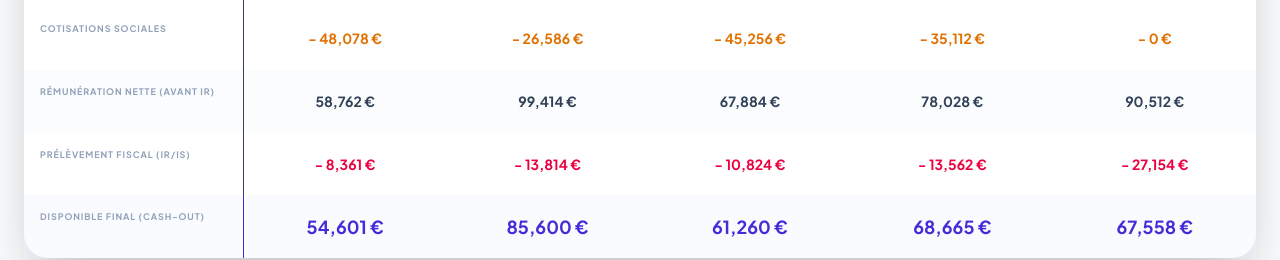
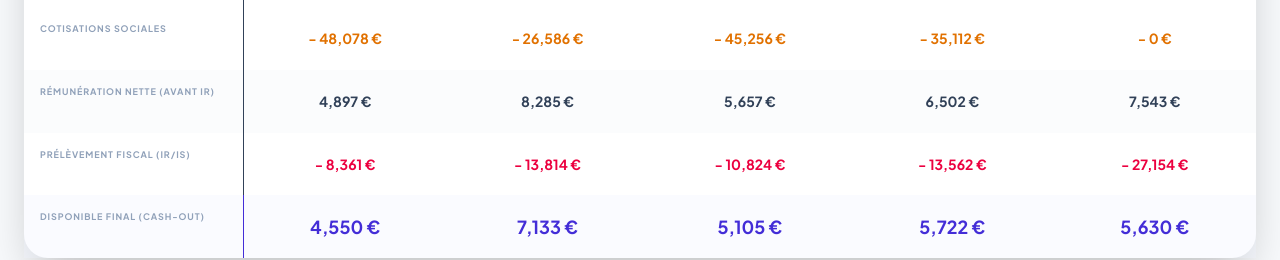
Before and after one commit to Guillaume1983/freelance-simulator-next, a Next.js app: page / in a window 1280 px wide. Shown: the part 557-817 px from the top of the page. Built offline with nearby package versions, Linux system fonts and the light colour scheme.

Commit message:
Correction deploiement Vercel

```diff
--- a/components/ComparisonTable.tsx
+++ b/components/ComparisonTable.tsx
@@ -32,78 +32,58 @@ export default function ComparisonTable({ sim, selectedId, setSelectedId }: any)
               </h3>
             </th>
             {regimes.map((r: any) => (
-              <th
-                key={r.id}
-                className={`p-4 relative pt-12 border-b dark:border-slate-800 transition-all duration-300 ${selectedId === r.id ? 'col-active' : ''}`}
-              >
+              <th key={r.id} className={`p-4 relative pt-12 border-b dark:border-slate-800 transition-all duration-300 ${selectedId === r.id ? 'col-active' : ''}`}>
                 <div className={`header-band band-${r.class}`}></div>
                 {r.id === winnerId && <div className="winner-badge">🏆 OPTIMUM</div>}
-
                 <button className="absolute top-4 right-3 text-slate-400 hover:text-indigo-500 transition-colors">
                   <SlidersVertical size={14}/>
                 </button>
-
                 <div className="flex items-center justify-center gap-2 mb-2">
                   <span className="text-[13px] font-black dark:text-white uppercase tracking-tighter">{r.id}</span>
                   {r.id === 'Micro' && r.ca > 77700 && <AlertCircle size={12} className="text-rose-500" />}
                 </div>
-
                 <div className="text-3xl font-black dark:text-white leading-none tracking-tighter">
-                  {fmt(r.net / 12)}
-                  <span className="text-[11px] text-slate-400 font-bold ml-1">/m</span>
+                  {fmt(r.net / 12)}<span className="text-[11px] text-slate-400 font-bold ml-1">/m</span>
                 </div>
-
                 <div className="flex items-center gap-1.5 mt-3 justify-center">
                   <span className="px-2.5 py-1 rounded-lg bg-slate-100 dark:bg-slate-800 text-[9px] font-black flex items-center gap-1">🧠 {r.mental}/5</span>
                   <span className="px-2.5 py-1 rounded-lg bg-slate-100 dark:bg-slate-800 text-[9px] font-black uppercase text-slate-500 tracking-tighter">{r.safety}</span>
                 </div>
-
-                <button
-                  onClick={() => setSelectedId(r.id === selectedId ? null : r.id)}
-                  className={`btn-select ${selectedId === r.id ? 'btn-active' : ''}`}
-                >
+                <button onClick={() => setSelectedId(r.id === selectedId ? null : r.id)} className={`btn-select ${selectedId === r.id ? 'btn-active' : ''}`}>
                   {selectedId === r.id ? 'Analyse Active' : 'Analyse Expert'}
                 </button>
               </th>
             ))}
           </tr>
         </thead>
-
         <tbody className="text-slate-700 dark:text-slate-300">
           {rows.map((row, idx) => (
             <React.Fragment key={idx}>
               <tr className={`group transition-colors ${row.highlight ? 'bg-slate-50/50 dark:bg-slate-900/30 font-bold' : ''} ${row.isFinal ? 'bg-indigo-50/30 dark:bg-indigo-900/40 text-indigo-700 dark:text-indigo-300 font-black' : ''}`}>
                 <td className="p-4 border-r dark:border-slate-800">
-                  <div className="font-bold text-slate-400 dark:text-slate-500 uppercase text-[9px] tracking-widest leading-tight">
-                    {row.label}
-                  </div>
-                  <div
-                    onClick={() => toggleDetail(idx)}
-                    className="text-[8px] text-indigo-500 font-black cursor-pointer uppercase mt-1 inline-flex items-center gap-1 opacity-0 group-hover:opacity-100 transition-opacity"
-                  >
+                  <div className="font-bold text-slate-400 dark:text-slate-500 uppercase text-[9px] tracking-widest leading-tight">{row.label}</div>
+                  <div onClick={() => toggleDetail(idx)} className="text-[8px] text-indigo-500 font-black cursor-pointer uppercase mt-1 inline-flex items-center gap-1 opacity-0 group-hover:opacity-100 transition-opacity">
                     Détails <ArrowRight size={10}/>
                   </div>
                 </td>
-                {regimes.map((r: any) => (
-                  <td
-                    key={r.id}
-                    className={`p-4 text-center font-bold transition-all duration-300 ${selectedId === r.id ? 'col-active' : ''} ${row.isFinal ? 'text-lg' : 'text-sm'} ${row.color || ''}`}
-                  >
-                    {row.prefix} {fmt(row.k === 'net' || row.k === 'beforeTax' ? r[row.key]/12 : r[row.key])}
-                  </td>
-                ))}
+                {regimes.map((r: any) => {
+                  // Correction de la logique de calcul pour éviter l'erreur TypeScript
+                  const rawValue = r[row.key] as number;
+                  const displayValue = (row.key === 'net' || row.key === 'beforeTax') ? rawValue / 12 : rawValue;
+
+                  return (
+                    <td key={r.id} className={`p-4 text-center font-bold transition-all duration-300 ${selectedId === r.id ? 'col-active' : ''} ${row.isFinal ? 'text-lg' : 'text-sm'} ${row.color || ''}`}>
+                      {row.prefix} {fmt(displayValue)}
+                    </td>
+                  );
+                })}
               </tr>
-
               {openDetails.includes(idx) && (
                 <tr className="bg-slate-100/30 dark:bg-slate-800/20 animate-in fade-in slide-in-from-top-1 duration-300">
-                  <td className="p-2 border-r dark:border-slate-800 text-[9px] text-slate-400 font-bold uppercase text-center italic tracking-widest">
-                    Base mensuelle
-                  </td>
+                  <td className="p-2 border-r dark:border-slate-800 text-[9px] text-slate-400 font-bold uppercase text-center italic tracking-widest">Base mensuelle</td>
                   {regimes.map((r: any) => (
                     <td key={r.id} className={`p-2 text-center transition-all duration-300 ${selectedId === r.id ? 'col-active' : ''}`}>
-                      <span className="text-[10px] font-black text-slate-500 dark:text-slate-400">
-                        {fmt(r[row.key] / 12)} / mois
-                      </span>
+                      <span className="text-[10px] font-black text-slate-500 dark:text-slate-400">{fmt((r[row.key] as number) / 12)} / mois</span>
                     </td>
                   ))}
                 </tr>
```
